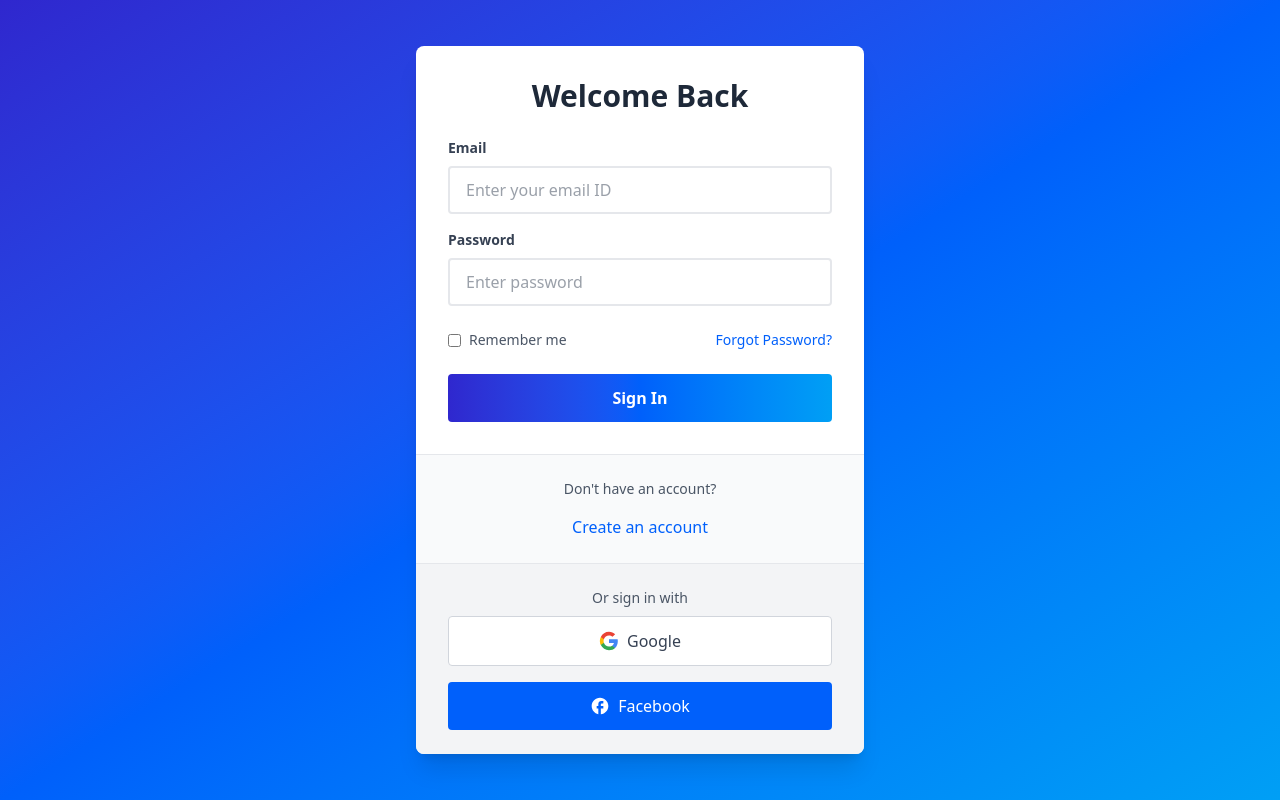
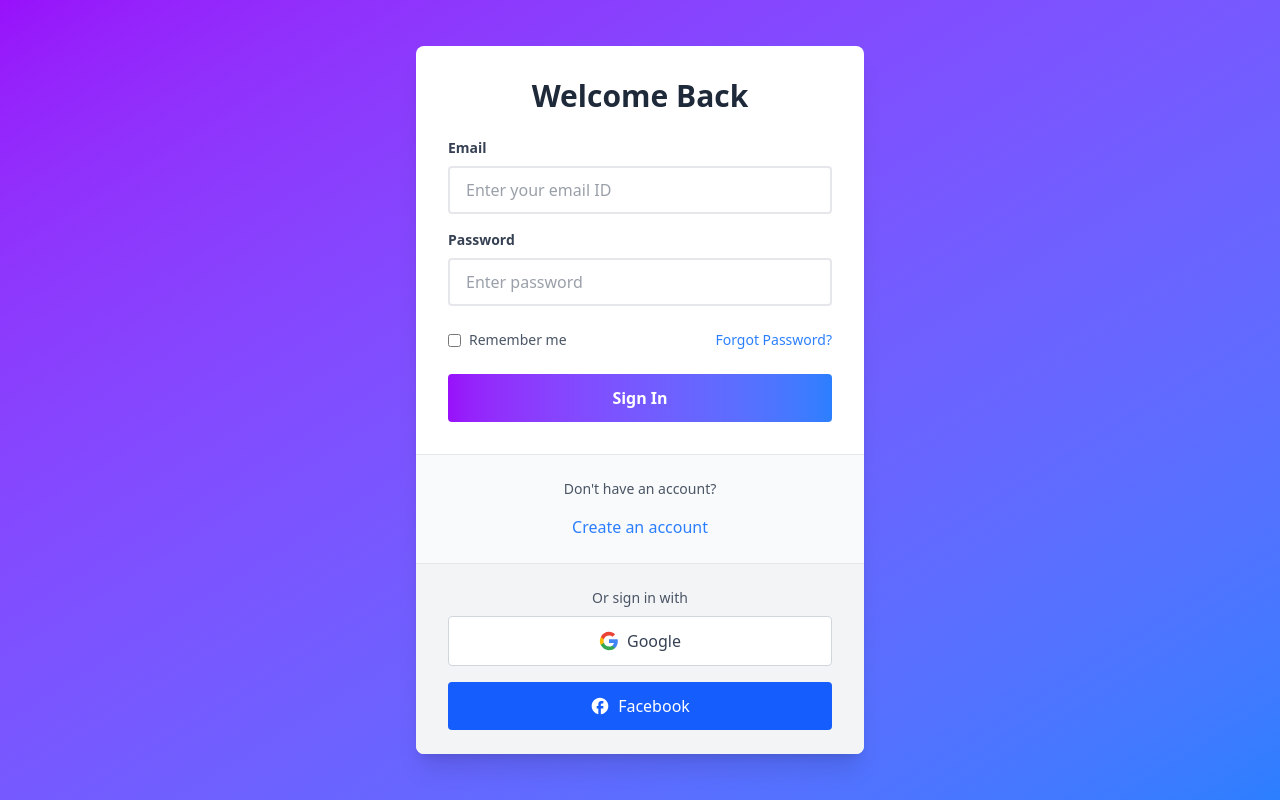
Before and after one commit to Banerjee2021/Campus-Exchange, a React (Vite) app in the folder Frontend/: page /login in a window 1280 px wide. Built offline with nearby package versions, Linux system fonts and the light colour scheme.

Commit message:
Modified LogSign.jsx

```diff
--- a/Frontend/src/Pages/LogSign.jsx
+++ b/Frontend/src/Pages/LogSign.jsx
@@ -11,6 +11,7 @@ const LogSign = () => {
     setLoading(true);
 
     try {
+      // Send data to the appropriate backend endpoint
       const endpoint = isLogin ? '/login' : '/signup';
       const response = await fetch(`http://localhost:3000${endpoint}`, {
         method: 'POST',
@@ -23,6 +24,7 @@ const LogSign = () => {
       const result = await response.json();
       console.log('Server response:', result);
 
+      // Show success message
       alert(isLogin ? 'Logged in successfully!' : 'Signed up successfully!');
       reset();
     } catch (error) {
@@ -39,7 +41,7 @@ const LogSign = () => {
   };
 
   return (
-    <div className="flex items-center justify-center min-h-screen bg-gradient-to-br from-[#2f27ce] via-[#0060fb] to-[#009ff5] p-2 sm:p-4 md:p-6">
+    <div className="flex items-center justify-center min-h-screen bg-gradient-to-br from-purple-600 to-blue-500 p-2 sm:p-4 md:p-6">
       <div className="w-full max-w-md">
         <div className="bg-white rounded-lg shadow-xl overflow-hidden">
           <div className="p-4 sm:p-6 md:p-8">
@@ -54,7 +56,7 @@ const LogSign = () => {
                     Full Name
                   </label>
                   <input
-                    className="appearance-none border-2 border-gray-200 rounded w-full py-2 sm:py-3 px-3 sm:px-4 text-gray-700 leading-tight focus:outline-none focus:border-[#0083ff] transition-colors"
+                    className="appearance-none border-2 border-gray-200 rounded w-full py-2 sm:py-3 px-3 sm:px-4 text-gray-700 leading-tight focus:outline-none focus:border-purple-500 transition-colors"
                     id="name"
                     type="text"
                     placeholder="Enter Your Full Name"
@@ -69,7 +71,7 @@ const LogSign = () => {
                   Email
                 </label>
                 <input
-                  className="appearance-none border-2 border-gray-200 rounded w-full py-2 sm:py-3 px-3 sm:px-4 text-gray-700 leading-tight focus:outline-none focus:border-[#0083ff] transition-colors"
+                  className="appearance-none border-2 border-gray-200 rounded w-full py-2 sm:py-3 px-3 sm:px-4 text-gray-700 leading-tight focus:outline-none focus:border-purple-500 transition-colors"
                   id="email"
                   type="email"
                   placeholder="Enter your email ID"
@@ -87,7 +89,7 @@ const LogSign = () => {
                   Password
                 </label>
                 <input
-                  className="appearance-none border-2 border-gray-200 rounded w-full py-2 sm:py-3 px-3 sm:px-4 text-gray-700 leading-tight focus:outline-none focus:border-[#0083ff] transition-colors"
+                  className="appearance-none border-2 border-gray-200 rounded w-full py-2 sm:py-3 px-3 sm:px-4 text-gray-700 leading-tight focus:outline-none focus:border-purple-500 transition-colors"
                   id="password"
                   type="password"
                   placeholder="Enter password"
@@ -106,7 +108,7 @@ const LogSign = () => {
                     Confirm Password
                   </label>
                   <input
-                    className="appearance-none border-2 border-gray-200 rounded w-full py-2 sm:py-3 px-3 sm:px-4 text-gray-700 leading-tight focus:outline-none focus:border-[#0083ff] transition-colors"
+                    className="appearance-none border-2 border-gray-200 rounded w-full py-2 sm:py-3 px-3 sm:px-4 text-gray-700 leading-tight focus:outline-none focus:border-purple-500 transition-colors"
                     id="confirmPassword"
                     type="password"
                     placeholder="Enter Password"
@@ -129,15 +131,14 @@ const LogSign = () => {
                 )}
 
                 {isLogin && (
-                  <a className="text-sm text-[#0060fb] hover:text-[#2f27ce] transition-colors" href="#">
+                  <a className="text-sm text-blue-500 hover:text-blue-700 transition-colors" href="#">
                     Forgot Password?
                   </a>
                 )}
               </div>
 
-              {/* Updated button with new color gradient */}
               <button
-                className={`w-full bg-gradient-to-r from-[#2f27ce] via-[#0060fb] to-[#009ff5] hover:from-[#2f27ce] hover:via-[#0083ff] hover:to-[#009ff5] text-white font-bold cursor-pointer py-2 sm:py-3 px-3 sm:px-4 rounded focus:outline-none focus:shadow-outline transition-all duration-300 ${loading ? 'opacity-70 cursor-not-allowed' : ''}`}
+                className={`w-full bg-gradient-to-r from-purple-600 to-blue-500 hover:from-purple-700 hover:to-blue-600 text-white font-bold cursor-pointer py-2 sm:py-3 px-3 sm:px-4 rounded focus:outline-none focus:shadow-outline transition-all duration-300 ${loading ? 'opacity-70 cursor-not-allowed' : ''}`}
                 type="submit"
                 disabled={loading}
               >
@@ -162,7 +163,7 @@ const LogSign = () => {
             </p>
             <button
               onClick={toggleForm}
-              className="text-[#0060fb] hover:text-[#2f27ce] font-medium transition-colors cursor-pointer"
+              className="text-blue-500 hover:text-blue-700 font-medium transition-colors cursor-pointer"
             >
               {isLogin ? 'Create an account' : 'Log in'}
             </button>
@@ -181,8 +182,7 @@ const LogSign = () => {
                   </svg>
                   Google
                 </button>
-                {/* Updated Facebook button with new blue color */}
-                <button className="flex items-center justify-center bg-[#0060fb] hover:bg-[#2f27ce] text-white font-medium py-2 sm:py-3 px-3 sm:px-4 rounded transition-colors cursor-pointer">
+                <button className="flex items-center justify-center bg-blue-600 hover:bg-blue-700 text-white font-medium py-2 sm:py-3 px-3 sm:px-4 rounded transition-colors cursor-pointer">
                   <svg className="h-5 w-5 mr-2 fill-current" viewBox="0 0 24 24">
                     <path d="M22 12c0-5.52-4.48-10-10-10S2 6.48 2 12c0 4.84 3.44 8.87 8 9.8V15H8v-3h2V9.5C10 7.57 11.57 6 13.5 6H16v3h-2c-.55 0-1 .45-1 1v2h3v3h-3v6.95c5.05-.5 9-4.76 9-9.95z" />
                   </svg>
```
